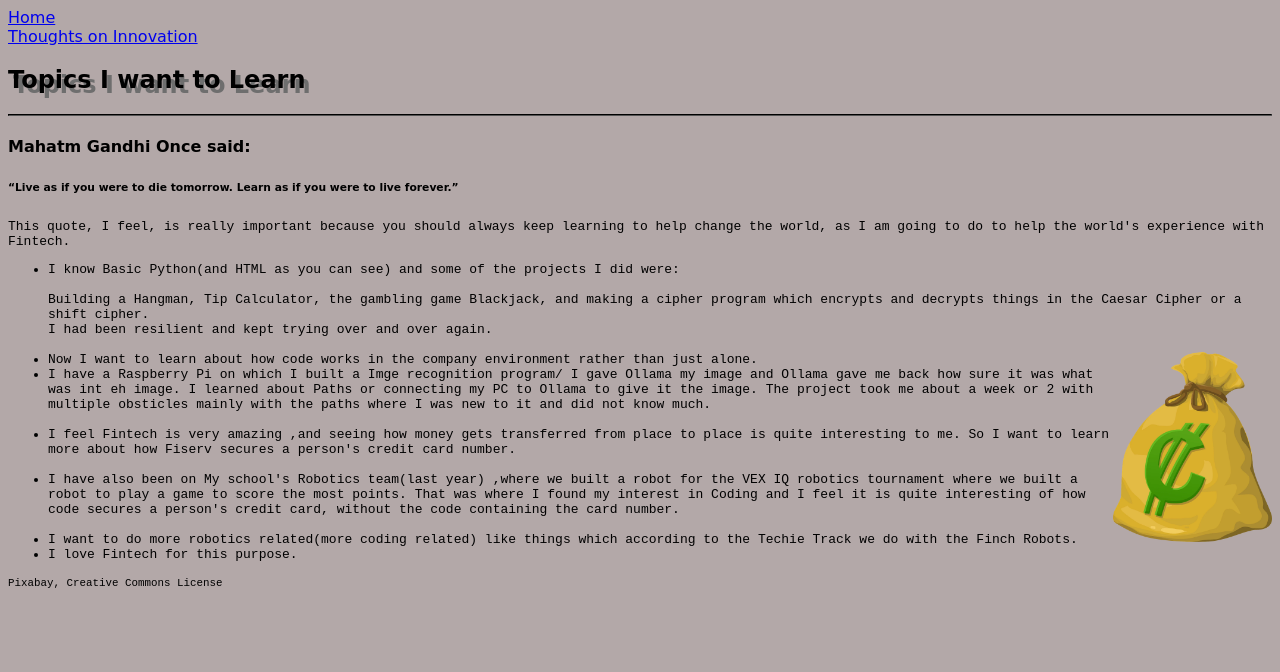
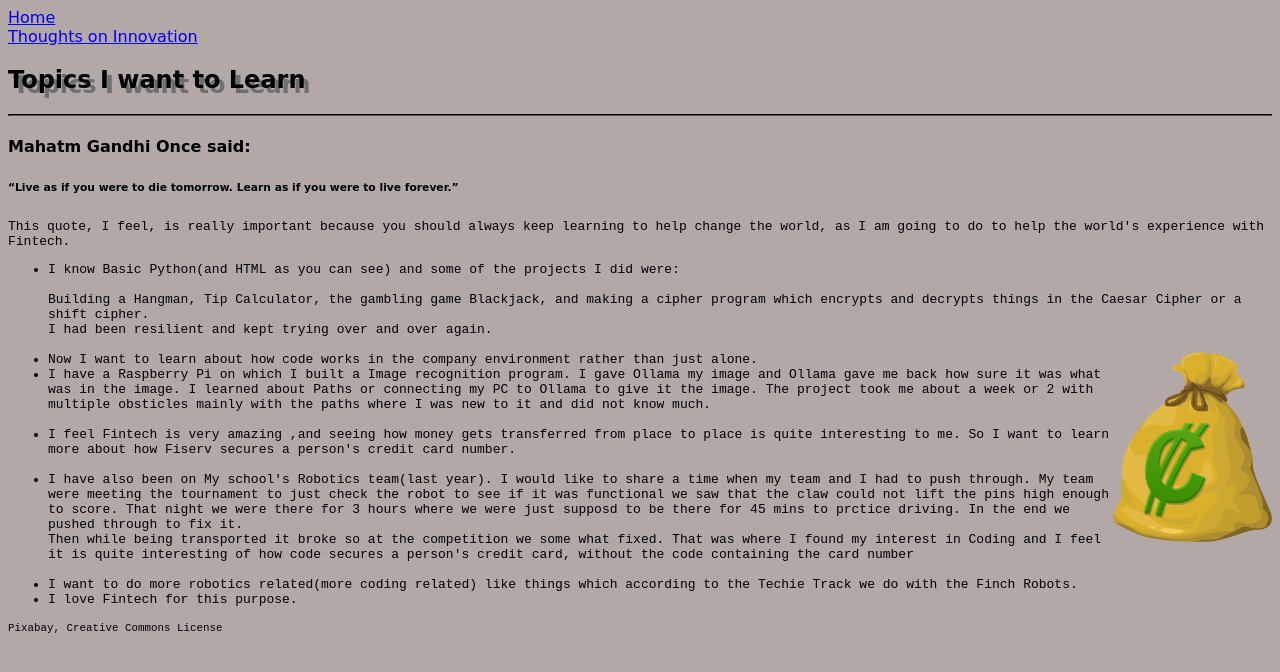
Before and after one commit to avanishsuryawanshi/avanishsuryawanshi.github.io, a plain HTML site: page want_to_learn.html in a window 1280 px wide. Drawn offline with Linux system fonts and the light colour scheme.

Commit message:
Update want_to_learn.html

```diff
--- a/want_to_learn.html
+++ b/want_to_learn.html
@@ -20,14 +20,15 @@
        <img src="money_bag.png" alt="A Money Bag"
       height="190">
       <li>Now I want to learn about how code works in the company environment rather than just alone.</li>
-      <li>I have a Raspberry Pi on which I built a Imge recognition program/ I gave Ollama my image and Ollama gave me back how sure it was what was int eh image.
+      <li>I have a Raspberry Pi on which I built a Image recognition program. I gave Ollama my image and Ollama gave me back how sure it was what was in the image.
       I learned about Paths or connecting my PC to Ollama to give it the image. The project took me about a week or 2 with multiple obsticles mainly with the paths where I was new to it and did not know much.</li>
       <br>
       <li>I feel Fintech is very amazing ,and seeing how money gets transferred from place to place is quite interesting to me. So I want to learn more about how Fiserv
         secures a person's credit card number.</li>
       <br>
-      <li>I have also been on My school's Robotics team(last year) ,where we built a robot for the VEX IQ robotics tournament where we built a robot to play a game to score the most points. That was
-      where I found my interest in Coding and I feel it is quite interesting of how code secures a person's credit card, without the code containing the card number.</li>
+      <li>I have also been on My school's Robotics team(last year). I would like to share a time when my team and I had to push through. My team were meeting the tournament to just check the robot to see if it was
+        functional we saw that the claw could not lift the pins high enough to score. That night we were there for 3 hours where we were just supposd to be there for 45 mins to prctice driving. In the end we pushed through to fix it.<br> Then while being transported it broke so at the competition we some what fixed. That was
+      where I found my interest in Coding and I feel it is quite interesting of how code secures a person's credit card, without the code containing the card number</li>
       <br>
       <li>I want to do more robotics  related(more coding related) like things which according to the Techie Track we do with the Finch Robots.</li>
       <li>I love Fintech for this purpose.</li>
```
